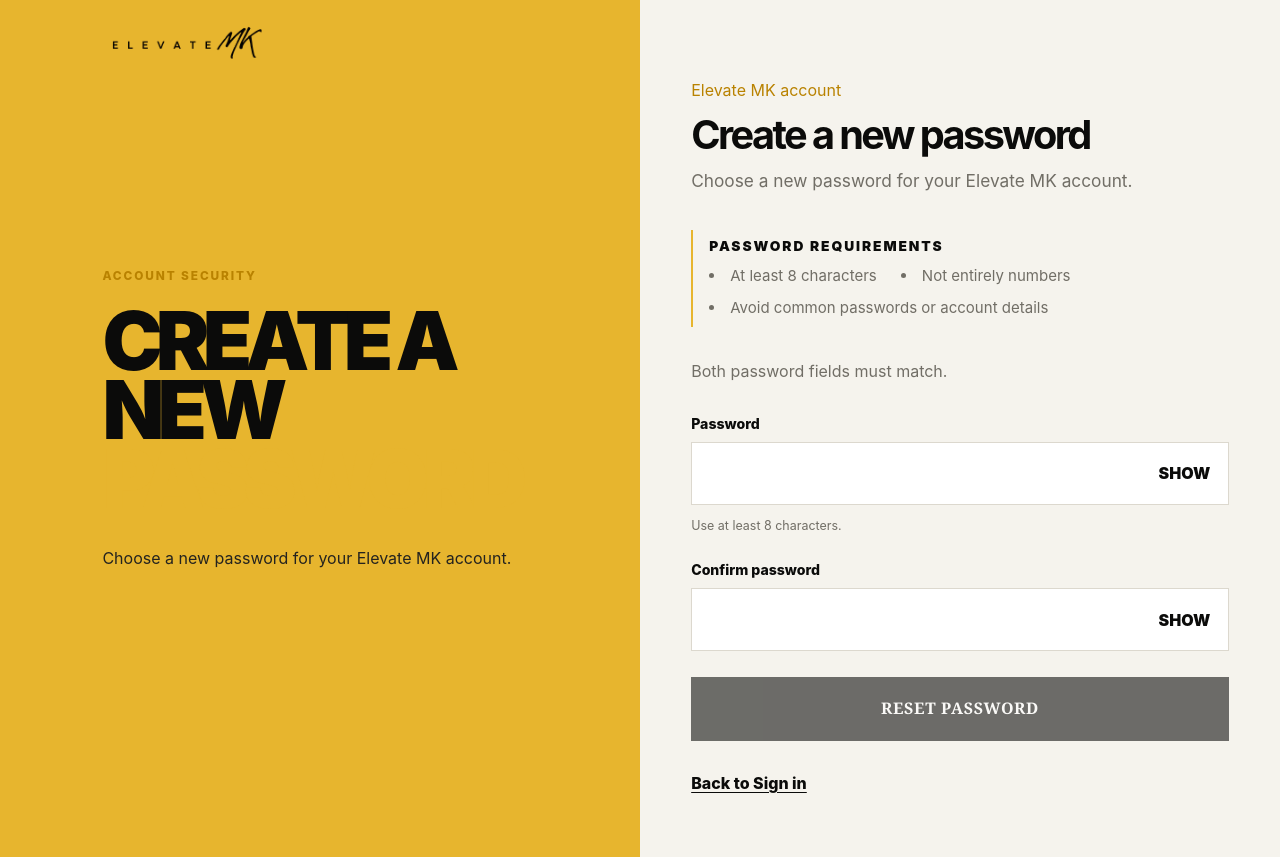
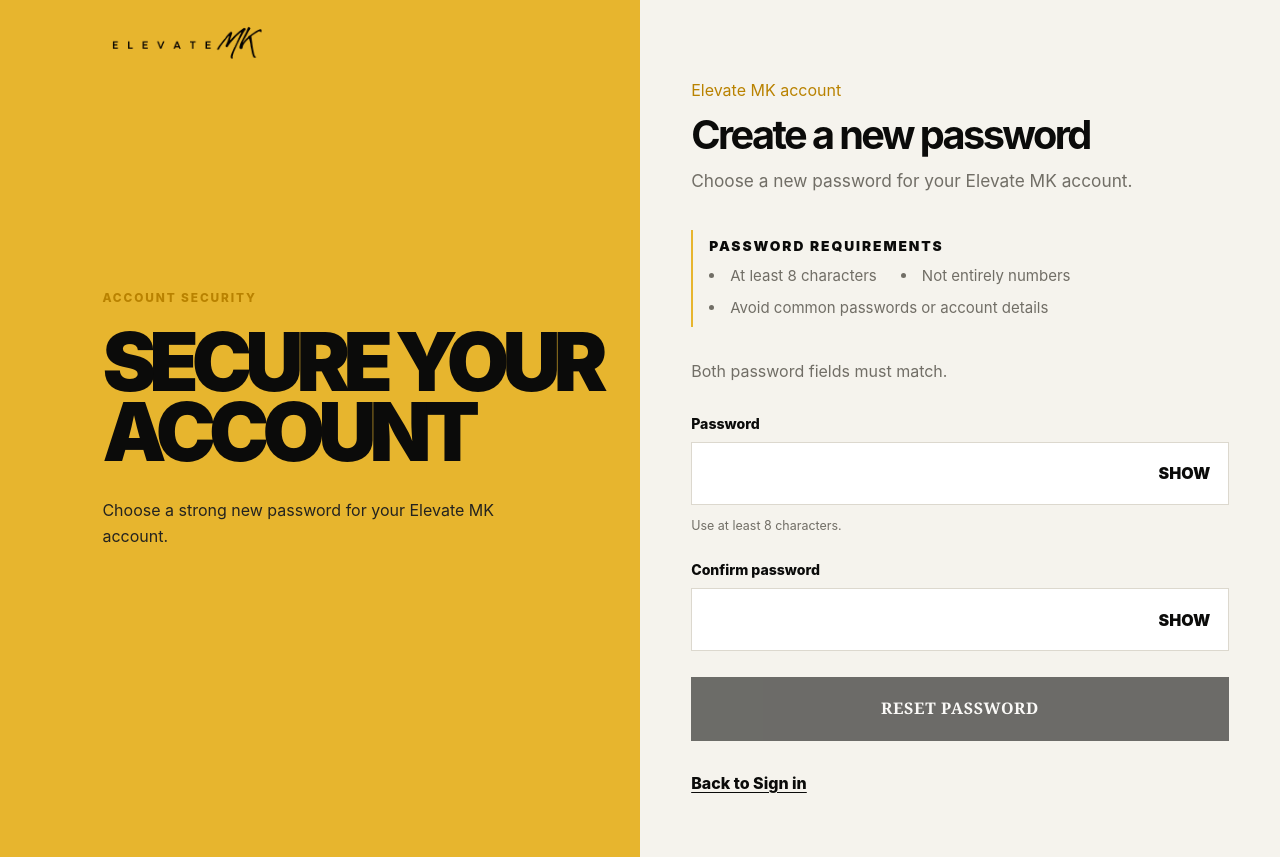
Before and after one commit to elevatemkappuk/elevate-mk-community, an Angular app: page /reset-password/1/1 in a window 1280 px wide. Built offline with nearby package versions, Linux system fonts and the light colour scheme.

Commit message:
feat(reset-password): enhance UI copy and styling for reset password flow

```diff
--- a/src/app/reset-password-page/reset-password-page.component.html
+++ b/src/app/reset-password-page/reset-password-page.component.html
@@ -1,8 +1,16 @@
 <app-community-account-shell variant="account-security" formWidth="wide">
-  <div account-hero>
+  <div account-hero class="reset-password-hero">
     <p class="eyebrow">Account security</p>
-    <h1>Create a new <span>password</span></h1>
-    <p class="hero-copy">Choose a new password for your Elevate MK account.</p>
+    @if (success()) {
+      <h1><span class="hero-line">You're</span><span class="hero-line">All set</span></h1>
+      <p class="hero-copy">Your Elevate MK account is secure and ready to use.</p>
+    } @else if (invalidLink()) {
+      <h1><span class="hero-line">Let's try</span><span class="hero-line">Again</span></h1>
+      <p class="hero-copy">Request a new link to securely reset your Elevate MK account password.</p>
+    } @else {
+      <h1><span class="hero-line">Secure your</span><span class="hero-line">Account</span></h1>
+      <p class="hero-copy">Choose a strong new password for your Elevate MK account.</p>
+    }
   </div>
 
   <div account-form>
--- a/src/app/reset-password-page/reset-password-page.component.scss
+++ b/src/app/reset-password-page/reset-password-page.component.scss
@@ -1,4 +1,8 @@
 :host { display: block; }
+.reset-password-hero { container-type: inline-size; }
+.reset-password-hero h1 { max-width: 720px; font-size: clamp(3.8rem, 6.3vw, 7.4rem); line-height: .86; }
+.reset-password-hero h1 .hero-line { display: block; color: var(--elevate-black); white-space: nowrap; }
+.reset-password-hero .hero-copy { max-width: 31rem; margin-top: 1.2rem; }
 .requirements { margin-bottom: 2rem; padding: .45rem 0 .45rem 1rem; border-left: 2px solid var(--elevate-gold); }
 .requirements-title { margin: 0 0 .65rem; color: var(--elevate-black); font-size: .86rem; font-weight: 900; letter-spacing: .14em; text-transform: uppercase; }
 .password-guidance { display: flex; flex-wrap: wrap; gap: .55rem 1.5rem; margin: 0; padding: 0; color: var(--elevate-muted); font-size: .94rem; line-height: 1.55; list-style-position: inside; }
@@ -17,3 +21,6 @@
 .reset-terminal p:not(.eyebrow) { max-width: 38rem; margin: 1.5rem 0 2rem; color: var(--elevate-muted); font-size: 1.05rem; line-height: 1.55; }
 .reset-action { display: inline-flex; width: auto; text-decoration: none; }
 .recovery-back { display: inline-block; margin-top: 2rem; color: var(--elevate-black); font-weight: 800; text-decoration: underline; text-underline-offset: .2em; }
+@media (max-width: 760px) {
+  .reset-password-hero h1 { font-size: clamp(2.8rem, 12vw, 4.5rem); line-height: .92; }
+}
```
Also changed, not shown: 1 other file (tests, documents, lock files or other folders).
